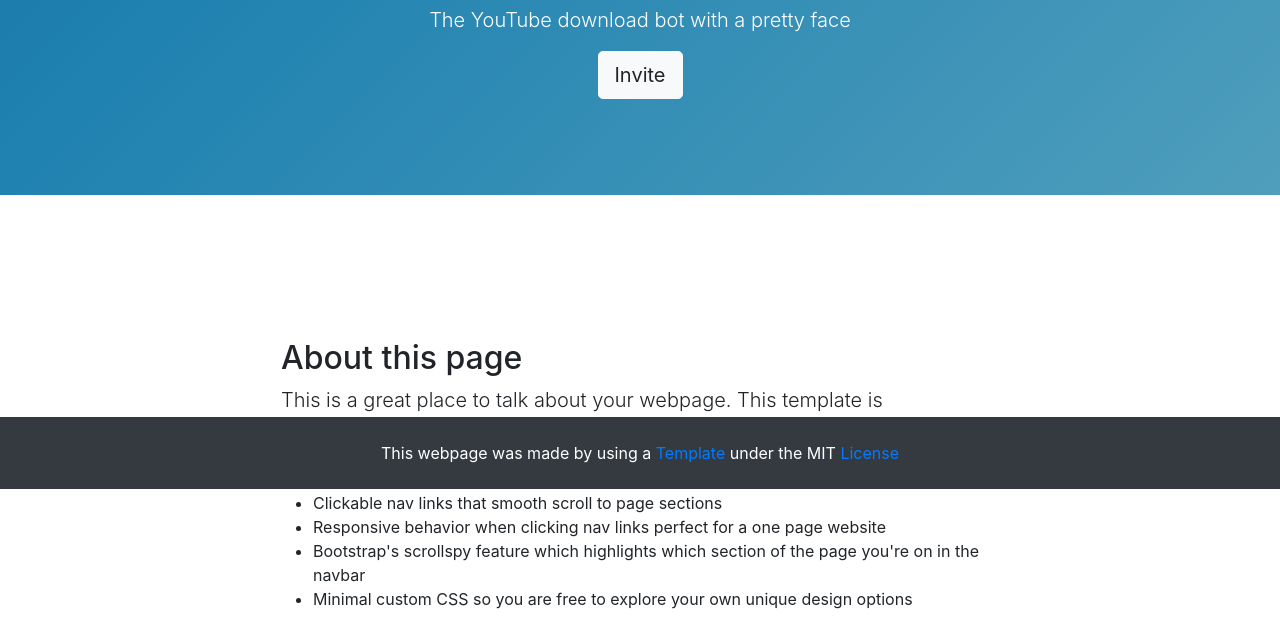
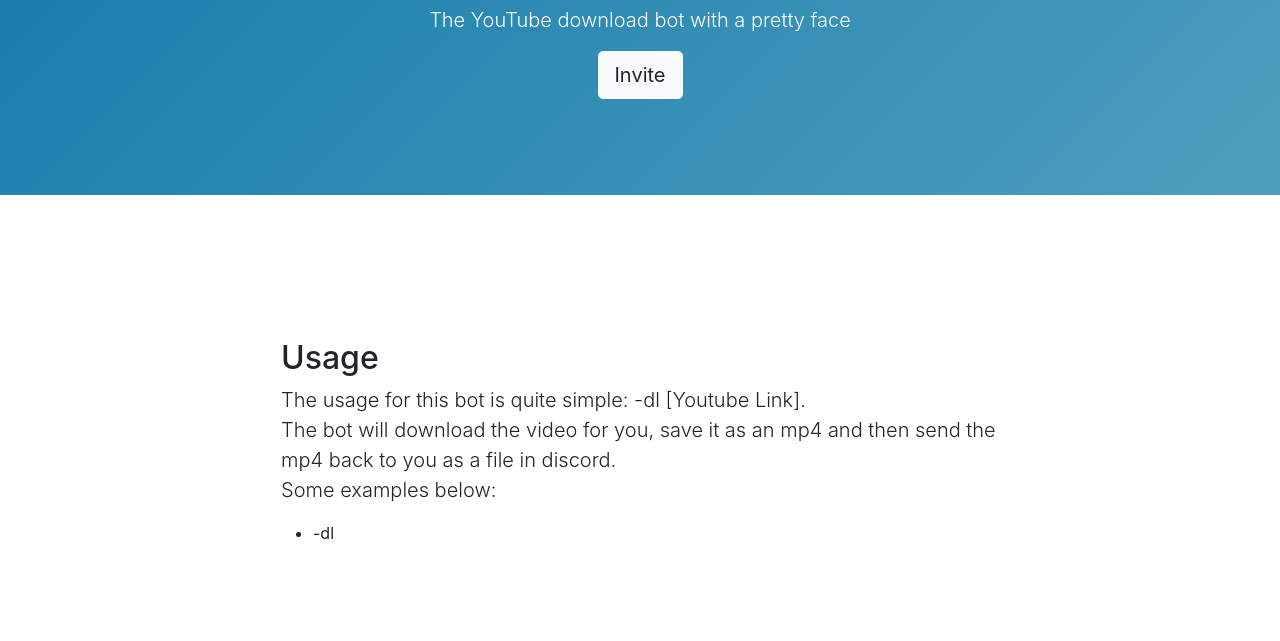
Before and after one commit to s1ddly/sidvid, a plain HTML site: page docs/index.html in a window 1280 px wide. Shown: the part 311-952 px from the top of the page. Drawn offline with Linux system fonts and the light colour scheme; files that its build step writes are made by us from their sources.

Commit message:
Updating formatting and content

```diff
--- a/docs/index.html
+++ b/docs/index.html
@@ -67,13 +67,10 @@
             <div class="container px-4">
                 <div class="row gx-4 justify-content-center">
                     <div class="col-lg-8">
-                        <h2>About this page</h2>
-                        <p class="lead">This is a great place to talk about your webpage. This template is purposefully unstyled so you can use it as a boilerplate or starting point for you own landing page designs! This template features:</p>
+                        <h2>Usage</h2>
+                        <p class="lead">The usage for this bot is quite simple: -dl [Youtube Link].<br>The bot will download the video for you, save it as an mp4 and then send the mp4 back to you as a file in discord.<br>Some examples below:</p>
                         <ul>
-                            <li>Clickable nav links that smooth scroll to page sections</li>
-                            <li>Responsive behavior when clicking nav links perfect for a one page website</li>
-                            <li>Bootstrap's scrollspy feature which highlights which section of the page you're on in the navbar</li>
-                            <li>Minimal custom CSS so you are free to explore your own unique design options</li>
+                            <li>-dl </li>
                         </ul>
                     </div>
                 </div>
@@ -102,14 +99,9 @@
             </div>
         </section>
         <!-- Footer-->
-		<footer class="py-4" style="color: var(--bs-body-bg);">
-				<div class="container px-4 px-lg-5"><p class="m-0 text-center text-white" style="color: var(--bs-body-bg);">Placeholder</p></div>
+		<footer class="py-4 bg-dark">
+			<div class="container px-4 px-lg-5"><p class="m-0 text-center text-white">This webpage was made by using a <a href="https://startbootstrap.com/template/scrolling-nav" onMouseOver="this.style.color='#212529'" onMouseOut="this.style.color='#0d6efd'" target="_blank">Template</a> under the MIT <a href="https://github.com/StartBootstrap/startbootstrap-scrolling-nav/blob/master/LICENSE" onMouseOver="this.style.color='#212529'" onMouseOut="this.style.color='#0d6efd'" target="_blank">License</a></p></div>
 		</footer>
-        <div class="fixed-bottom">
-			<footer class="py-4 bg-dark">
-				<div class="container px-4 px-lg-5"><p class="m-0 text-center text-white">This webpage was made by using a <a href="https://startbootstrap.com/template/scrolling-nav" onMouseOver="this.style.color='#212529'" onMouseOut="this.style.color='#0d6efd'" target="_blank">Template</a> under the MIT <a href="https://github.com/StartBootstrap/startbootstrap-scrolling-nav/blob/master/LICENSE" onMouseOver="this.style.color='#212529'" onMouseOut="this.style.color='#0d6efd'" target="_blank">License</a></p></div>
-			</footer>
-		</div>
         <!-- Bootstrap core JS-->
         <script src="js/jquery-3.6.0.min.js"></script>
 		<script src="js/bootstrap.min.js"></script>
```
